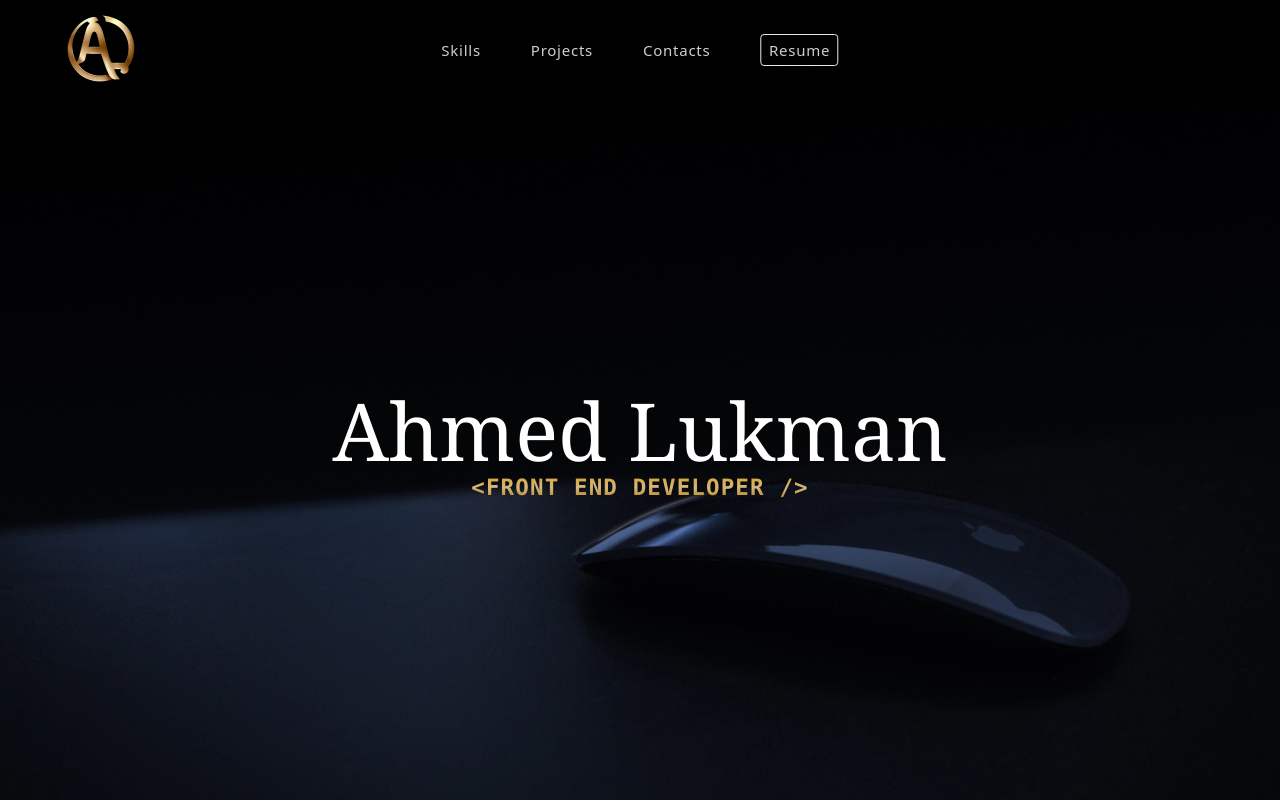
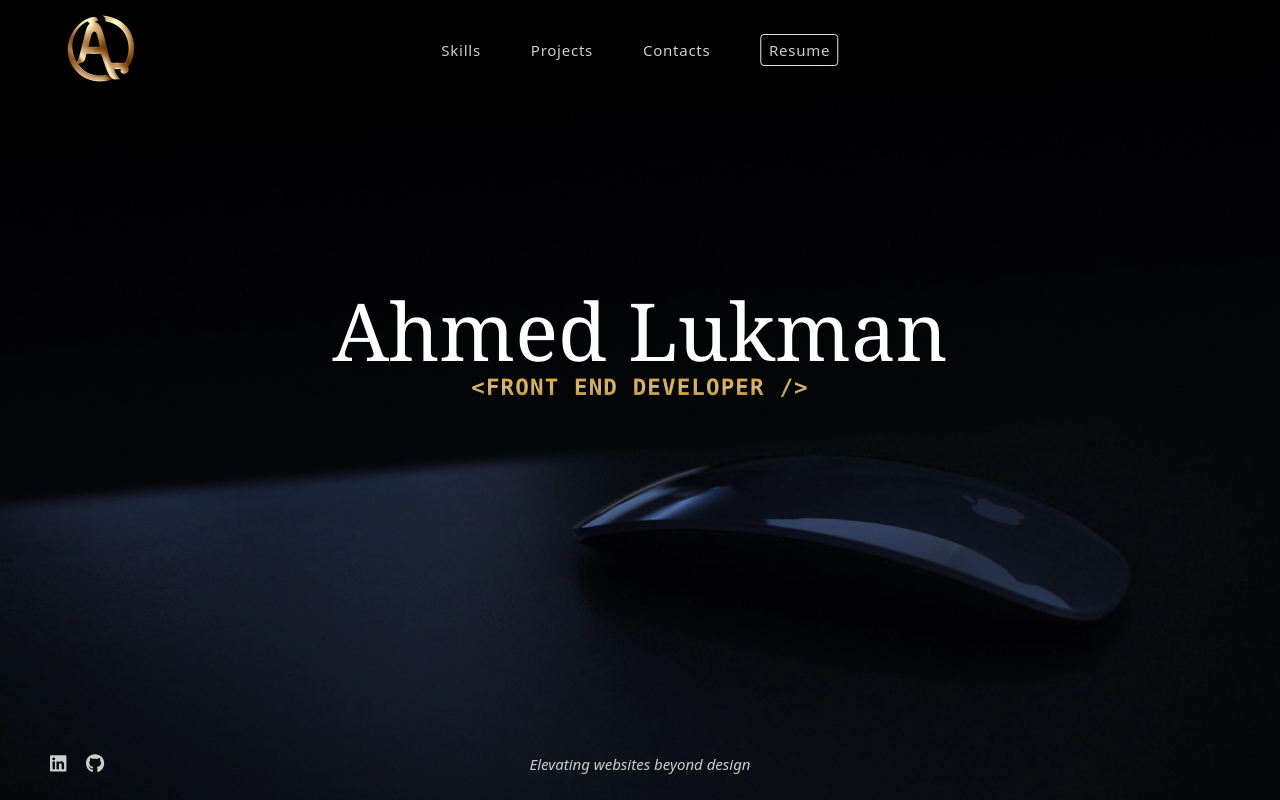
Before and after one commit to ahmedskandar/personal-portfolio, a React (Create React App) app: page / in a window 1280 px wide. Shown: the top 800 px of the page. Built offline with nearby package versions, Linux system fonts and the light colour scheme.

Commit message:
take #3 of trying to fix  mobile overflow error of hero container

```diff
--- a/src/components/hero-section/HeroFooter.js
+++ b/src/components/hero-section/HeroFooter.js
@@ -3,7 +3,7 @@ import Socials from "../UI/Socials";
 
 function HeroFooter() {
   return (
-    <footer className="flex flex-col gap-5 justify-center items-center w-full absolute bottom-0 pb-10 px-20 md:gap-0 md:flex-row md:justify-start">
+    <footer className="flex flex-col gap-5 justify-center items-center w-full relative pb-10 px-20 md:gap-0 md:flex-row md:justify-start">
       <Socials />
       <em className="text-lg text-secondary order-1 md:absolute md:left-1/2 md:transform md:-translate-x-1/2 md:text-xl lg:text-2xl">
         Elevating websites beyond design
--- a/src/components/hero-section/HeroSection.js
+++ b/src/components/hero-section/HeroSection.js
@@ -41,7 +41,7 @@ function HeroSection() {
     <section
       alt="Dark background image displaying a mouse"
       style={sectionStyle}
-      className="w-full relative bg-cover bg-no-repeat bg-[95%] bg-[url('../public/assets/images/landing-page-mobile.webp')] md:bg-[url('../public/assets/images/landing-page-bg.webp')] md:bg-fixed md:h-screen"
+      className="w-full flex flex-col justify-between bg-cover bg-no-repeat bg-[95%] bg-[url('../public/assets/images/landing-page-mobile.webp')] md:bg-[url('../public/assets/images/landing-page-bg.webp')] md:bg-fixed md:!h-screen"
     >
       <HeroHeader />
       <HeroContent />
```
